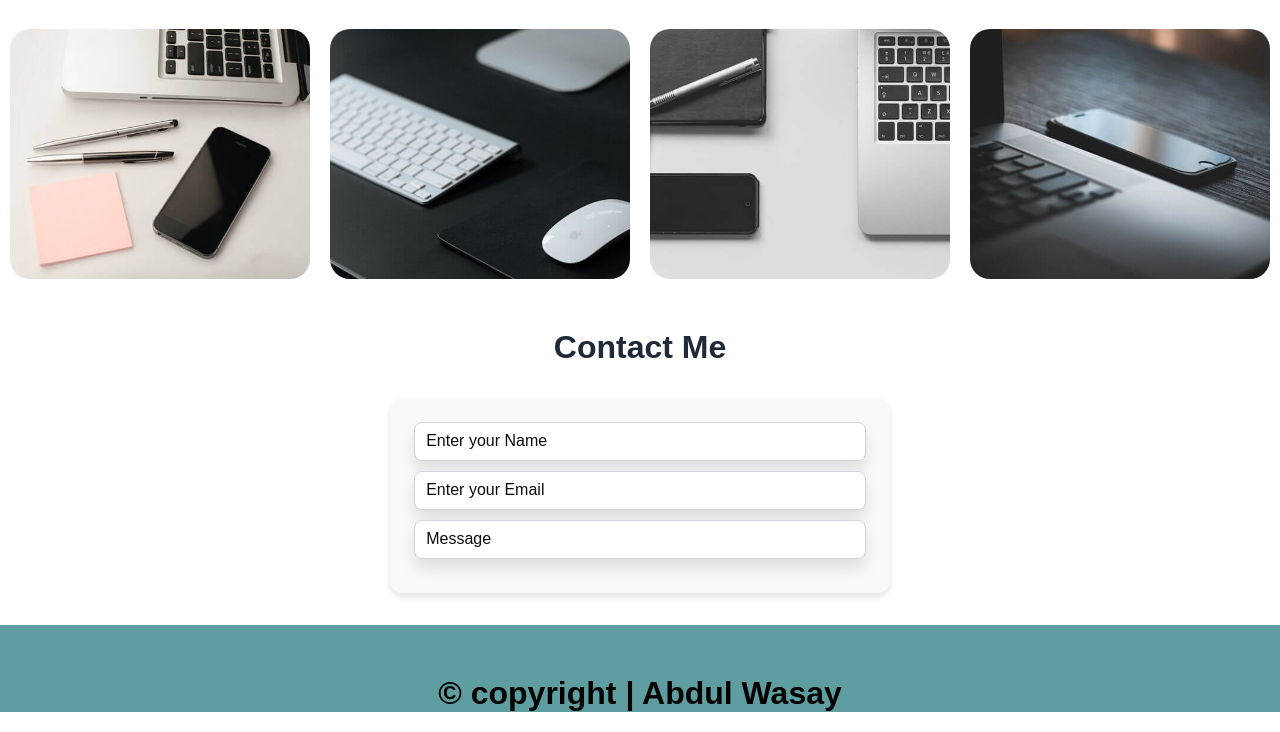
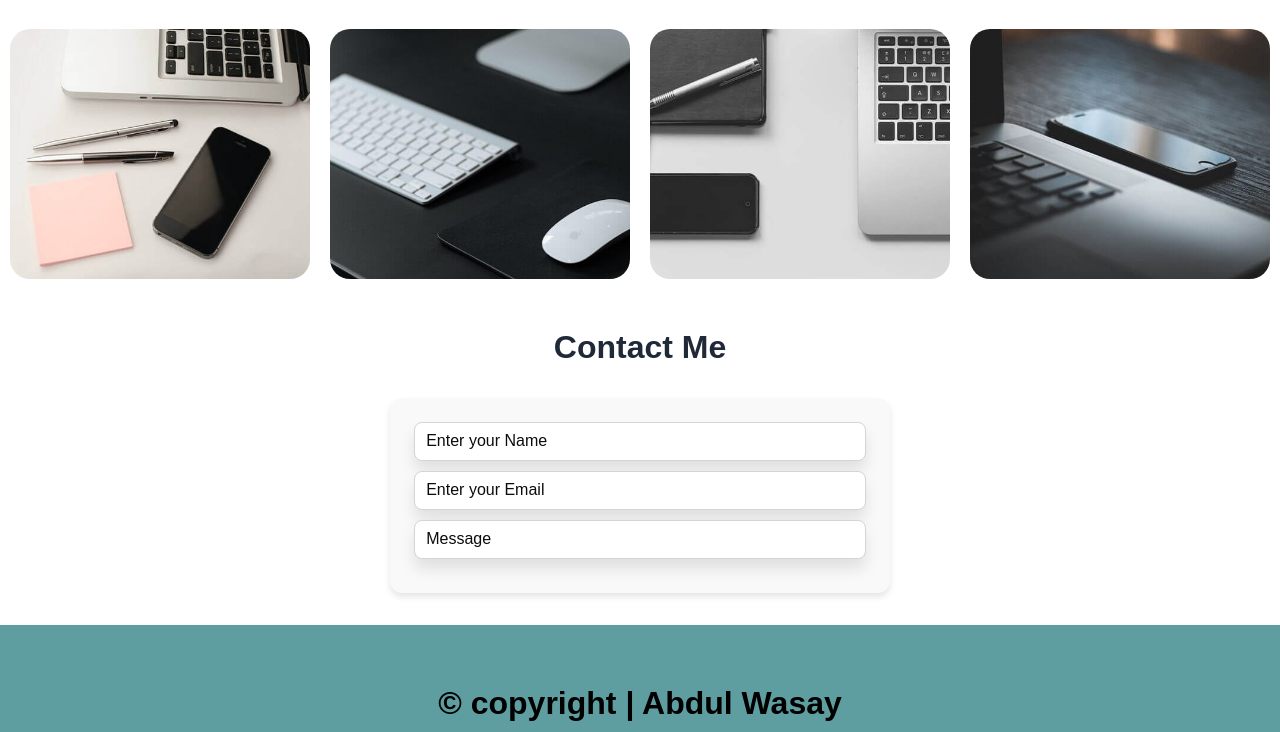
Before and after one commit to Abdulwasay1102/Smit_Task, a plain HTML site: page index.html in a window 1280 px wide. Shown: the part 568-1300 px from the top of the page. Drawn offline with Linux system fonts and the light colour scheme.

Commit message:
change the some responsiveness issues

```diff
--- a/portfolio.css
+++ b/portfolio.css
@@ -5,7 +5,7 @@
 }
 .container{
     width: auto;
-    height: 150vh;
+    min-height: 100vh;
     display: grid;
     /* grid-template-rows: 50px 1250px 150px; */
       grid-template-rows: auto 1fr auto;
@@ -27,6 +27,8 @@
 
     background-color: cadetblue;
     grid-area: footer;
+      padding: 10px 0;
+    margin-top: 0;
 }
 .nav{
     background-color: rgb(22, 20, 20);
```
